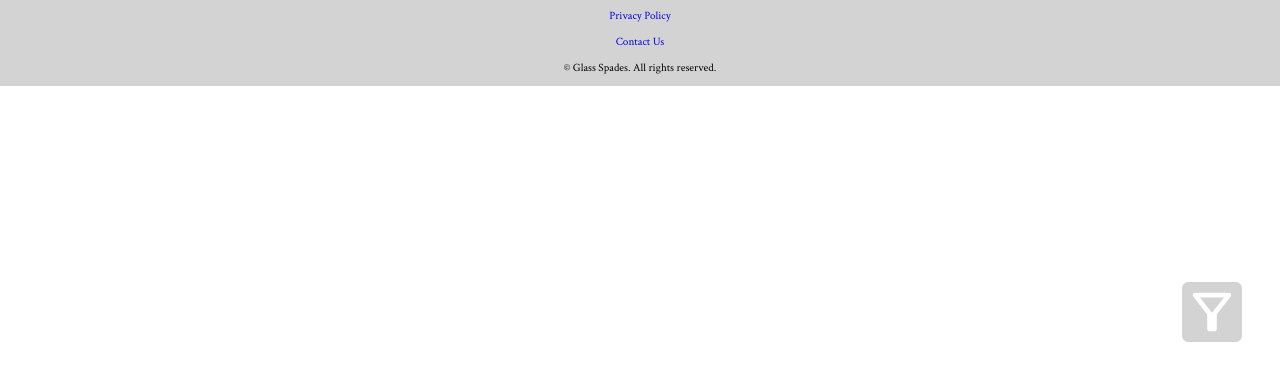
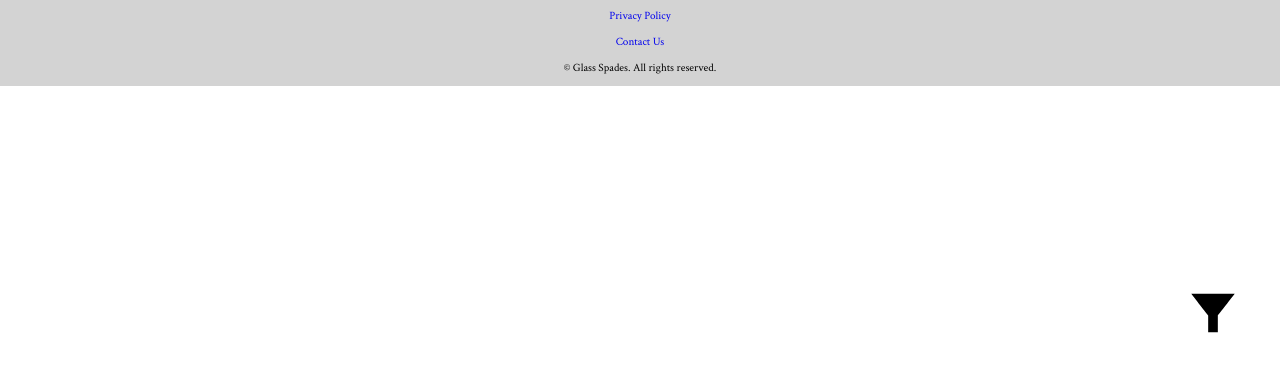
Before and after one commit to Kirera-Wainaina/glass-spades, a website with bundled scripts: page frontend/html/sales.html in a window 1280 px wide. Shown: the part 420-800 px from the top of the page. Built offline with nearby package versions, Linux system fonts and the light colour scheme; no server answers.

Commit message:
Change the filter icon from white to black

```diff
--- a/frontend/css/rentals.css
+++ b/frontend/css/rentals.css
@@ -18,8 +18,6 @@ h3 {
     right: 2em;
     height: 3em;
     border-radius: 10%;
-    background-color: lightgrey;
-    border: 1px solid lightgrey;
 }
 
 #filter-icon:hover {
--- a/frontend/html/sales.html
+++ b/frontend/html/sales.html
@@ -49,7 +49,7 @@
       </header>
 
       <input type="image"
-	     src="/frontend/images/white-filter.svg" id="filter-icon"/>
+	     src="/frontend/images/black-filter.svg" id="filter-icon"/>
 
       <div id="filter-container">
 	<input type="image"
```
Also changed, not shown: frontend/html/rentals.html (+1 -1 lines), frontend/images/black-filter.svg (added), frontend/images/white-filter.svg (deleted).
